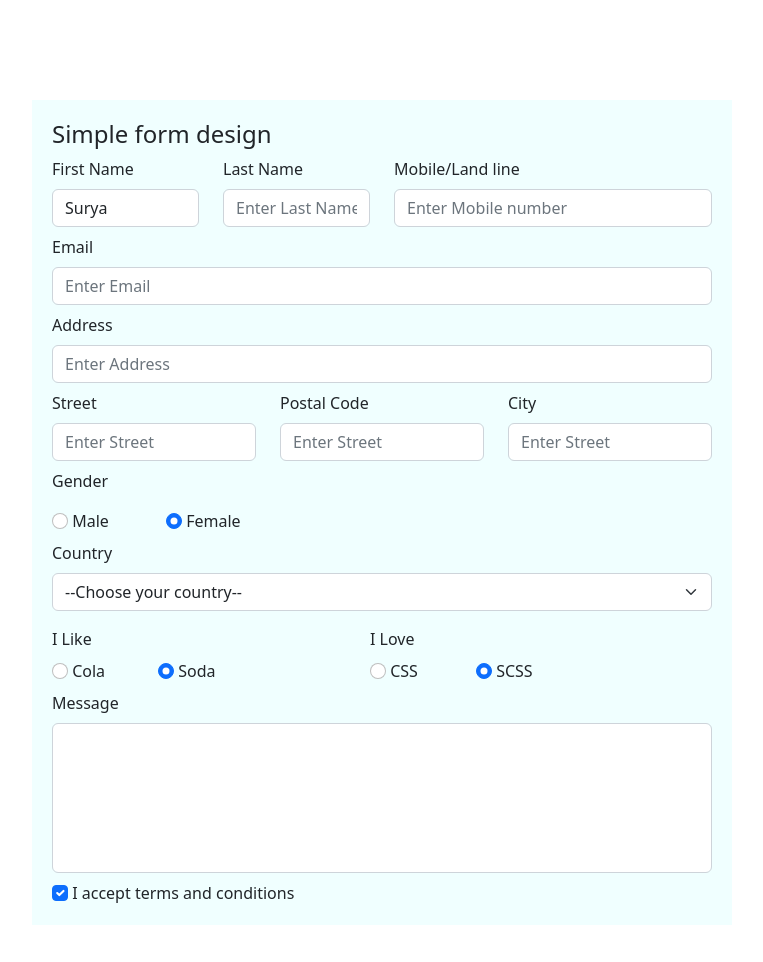
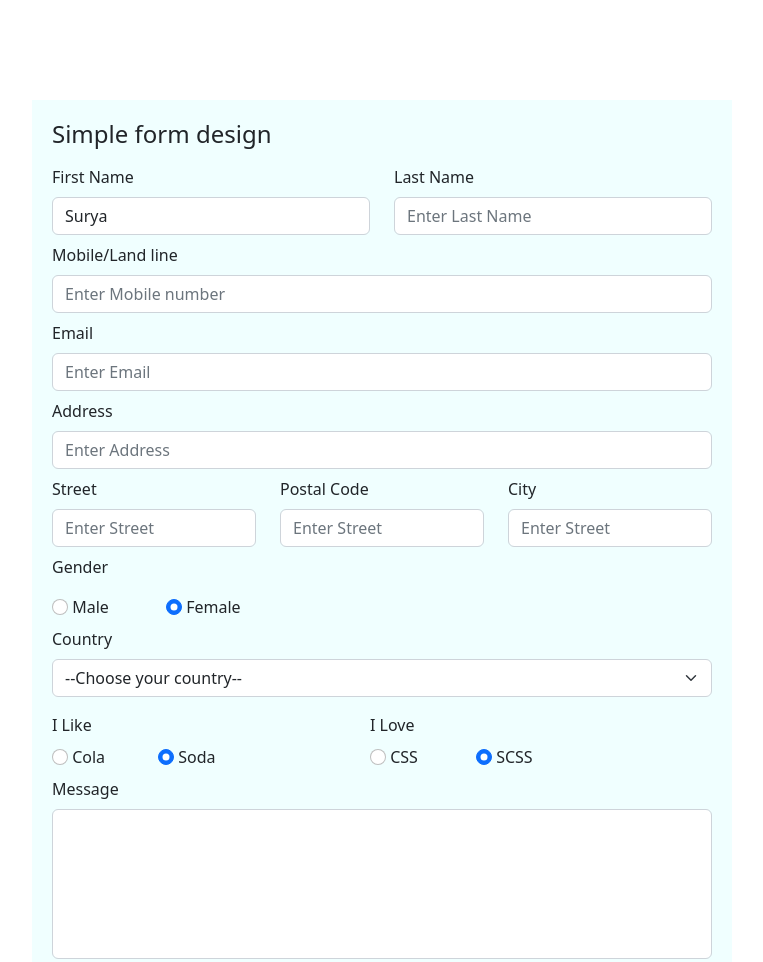
Before and after one commit to gosnippets/html-css-bootstrap, a plain HTML site: page responsive/index.html in a window 1280 px wide. Shown: the top 962 px of the page, without its empty margins (258-1021 px from the left). Drawn offline with nearby package versions, Linux system fonts and the light colour scheme.

Commit message:
responsive

```diff
--- a/responsive/index.html
+++ b/responsive/index.html
@@ -20,7 +20,7 @@
     <div class="container my-container">
       <h4>Simple form design</h4>
       <div class="row">
-        <div class="col-12 col-sm-3">
+        <div class="col-12 col-md-6 col-sm-12 mt-sm-2">
           <label for="fname" class="form-label">First Name</label>
           <input
             type="text"
@@ -31,7 +31,7 @@
             placeholder="Enter First Name"
           />
         </div>
-        <div class="col-3">
+        <div class="col-3 col-md-6 col-sm-12 mt-sm-2">
           <label for="lname" class="form-label">Last Name</label>
           <input
             type="text"
@@ -41,7 +41,7 @@
             placeholder="Enter Last Name"
           />
         </div>
-        <div class="col-6">
+        <div class="col-6 col-sm-12 mt-sm-2">
           <label for="mobile" class="form-label">Mobile/Land line</label>
           <input
             type="number"
```
Also changed, not shown: bootstrap/index.html (added, +17 -0 lines), bootstrap/style.css (added).
